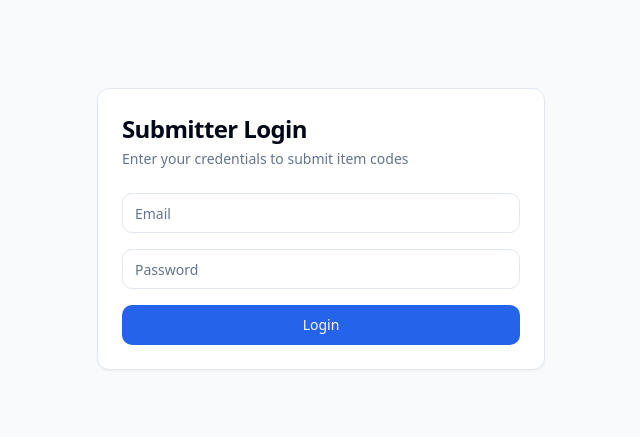
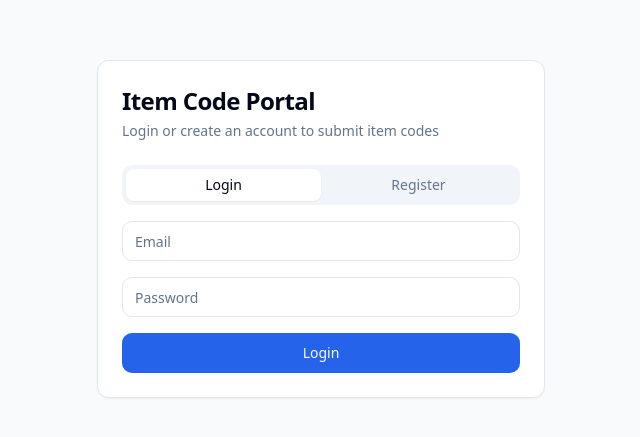
Before and after one commit to actg5grafindo/admin-pro-v005v, a React (Vite) app: page / in a window 1280 px wide. Shown: the part 171-608 px from the top of the page, without its empty margins (319-959 px from the left). Built offline with nearby package versions, Linux system fonts and the light colour scheme.

Commit message:
Add initial login page with account creation
Implement an initial login page for submitters that includes an option to create an account.
[skip gpt_engineer]

```diff
--- a/src/pages/Login.tsx
+++ b/src/pages/Login.tsx
@@ -3,44 +3,68 @@ import { useNavigate } from "react-router-dom";
 import { Button } from "@/components/ui/button";
 import { Input } from "@/components/ui/input";
 import { Card, CardContent, CardDescription, CardHeader, CardTitle } from "@/components/ui/card";
+import { Tabs, TabsContent, TabsList, TabsTrigger } from "@/components/ui/tabs";
 import { toast } from "sonner";
 
 const Login = ({ role }: { role: "admin" | "submitter" }) => {
   const navigate = useNavigate();
-  const [formData, setFormData] = useState({
+  const [loginData, setLoginData] = useState({
     email: "",
     password: "",
   });
+  const [registerData, setRegisterData] = useState({
+    name: "",
+    email: "",
+    password: "",
+    confirmPassword: "",
+  });
 
-  const handleSubmit = (e: React.FormEvent) => {
+  const handleLogin = (e: React.FormEvent) => {
     e.preventDefault();
     // This is a mock login - in real app we'd integrate with auth system
-    if (formData.email && formData.password) {
+    if (loginData.email && loginData.password) {
       localStorage.setItem("userRole", role);
       toast.success("Login successful!");
       navigate(role === "admin" ? "/admin" : "/submit");
     }
   };
 
+  const handleRegister = (e: React.FormEvent) => {
+    e.preventDefault();
+    if (registerData.password !== registerData.confirmPassword) {
+      toast.error("Passwords do not match!");
+      return;
+    }
+    // This is a mock registration - in real app we'd integrate with auth system
+    if (registerData.email && registerData.password && registerData.name) {
+      localStorage.setItem("userRole", "submitter");
+      toast.success("Registration successful! You can now login.");
+      setLoginData({ email: registerData.email, password: "" });
+    }
+  };
+
   return (
     <div className="min-h-screen flex items-center justify-center bg-gray-50 px-4">
-      <Card className="w-full max-w-md form-appear">
+      <Card className="w-full max-w-md">
         <CardHeader className="space-y-1">
           <CardTitle className="text-2xl font-bold tracking-tight">
-            {role === "admin" ? "Admin Login" : "Submitter Login"}
+            {role === "admin" ? "Admin Login" : "Item Code Portal"}
           </CardTitle>
           <CardDescription>
-            Enter your credentials to {role === "admin" ? "manage" : "submit"} item codes
+            {role === "admin"
+              ? "Enter your credentials to manage item codes"
+              : "Login or create an account to submit item codes"}
           </CardDescription>
         </CardHeader>
         <CardContent>
-          <form onSubmit={handleSubmit} className="space-y-4">
+          {role === "admin" ? (
+            <form onSubmit={handleLogin} className="space-y-4">
               <div className="space-y-2">
                 <Input
                   type="email"
                   placeholder="Email"
-                value={formData.email}
-                onChange={(e) => setFormData({ ...formData, email: e.target.value })}
+                  value={loginData.email}
+                  onChange={(e) => setLoginData({ ...loginData, email: e.target.value })}
                   required
                 />
               </div>
@@ -48,8 +72,8 @@ const Login = ({ role }: { role: "admin" | "submitter" }) => {
                 <Input
                   type="password"
                   placeholder="Password"
-                value={formData.password}
-                onChange={(e) => setFormData({ ...formData, password: e.target.value })}
+                  value={loginData.password}
+                  onChange={(e) => setLoginData({ ...loginData, password: e.target.value })}
                   required
                 />
               </div>
@@ -57,6 +81,84 @@ const Login = ({ role }: { role: "admin" | "submitter" }) => {
                 Login
               </Button>
             </form>
+          ) : (
+            <Tabs defaultValue="login" className="space-y-4">
+              <TabsList className="grid w-full grid-cols-2">
+                <TabsTrigger value="login">Login</TabsTrigger>
+                <TabsTrigger value="register">Register</TabsTrigger>
+              </TabsList>
+
+              <TabsContent value="login">
+                <form onSubmit={handleLogin} className="space-y-4">
+                  <div className="space-y-2">
+                    <Input
+                      type="email"
+                      placeholder="Email"
+                      value={loginData.email}
+                      onChange={(e) => setLoginData({ ...loginData, email: e.target.value })}
+                      required
+                    />
+                  </div>
+                  <div className="space-y-2">
+                    <Input
+                      type="password"
+                      placeholder="Password"
+                      value={loginData.password}
+                      onChange={(e) => setLoginData({ ...loginData, password: e.target.value })}
+                      required
+                    />
+                  </div>
+                  <Button type="submit" className="w-full">
+                    Login
+                  </Button>
+                </form>
+              </TabsContent>
+
+              <TabsContent value="register">
+                <form onSubmit={handleRegister} className="space-y-4">
+                  <div className="space-y-2">
+                    <Input
+                      type="text"
+                      placeholder="Full Name"
+                      value={registerData.name}
+                      onChange={(e) => setRegisterData({ ...registerData, name: e.target.value })}
+                      required
+                    />
+                  </div>
+                  <div className="space-y-2">
+                    <Input
+                      type="email"
+                      placeholder="Email"
+                      value={registerData.email}
+                      onChange={(e) => setRegisterData({ ...registerData, email: e.target.value })}
+                      required
+                    />
+                  </div>
+                  <div className="space-y-2">
+                    <Input
+                      type="password"
+                      placeholder="Password"
+                      value={registerData.password}
+                      onChange={(e) => setRegisterData({ ...registerData, password: e.target.value })}
+                      required
+                    />
+                  </div>
+                  <div className="space-y-2">
+                    <Input
+                      type="password"
+                      placeholder="Confirm Password"
+                      value={registerData.confirmPassword}
+                      onChange={(e) => setRegisterData({ ...registerData, confirmPassword: e.target.value })}
+                      required
+                    />
+                  </div>
+                  <Button type="submit" className="w-full">
+                    Create Account
+                  </Button>
+                </form>
+              </TabsContent>
+            </Tabs>
+          )}
         </CardContent>
       </Card>
     </div>
```
Lines whose indentation alone changed are shown as unchanged.
